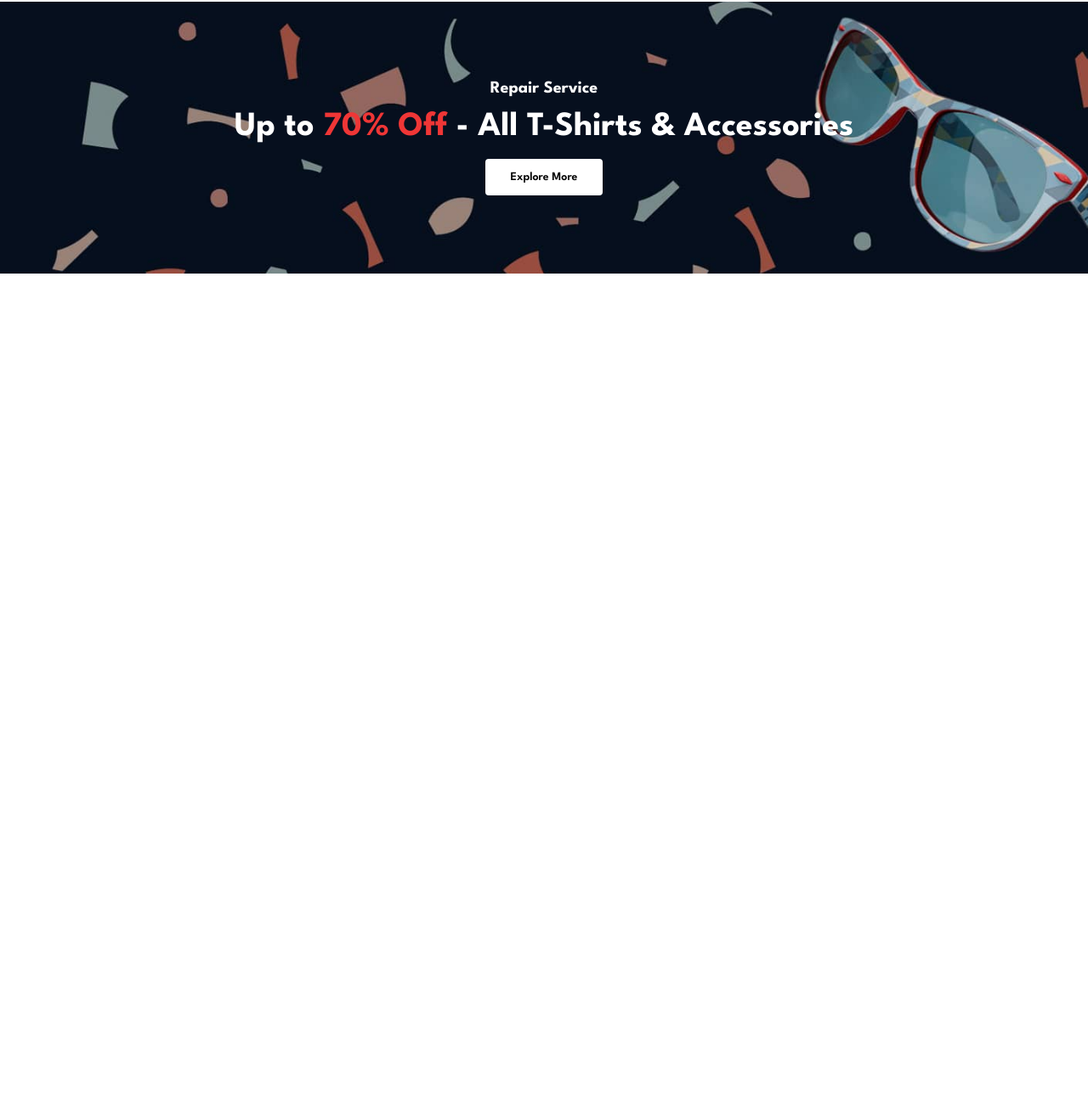
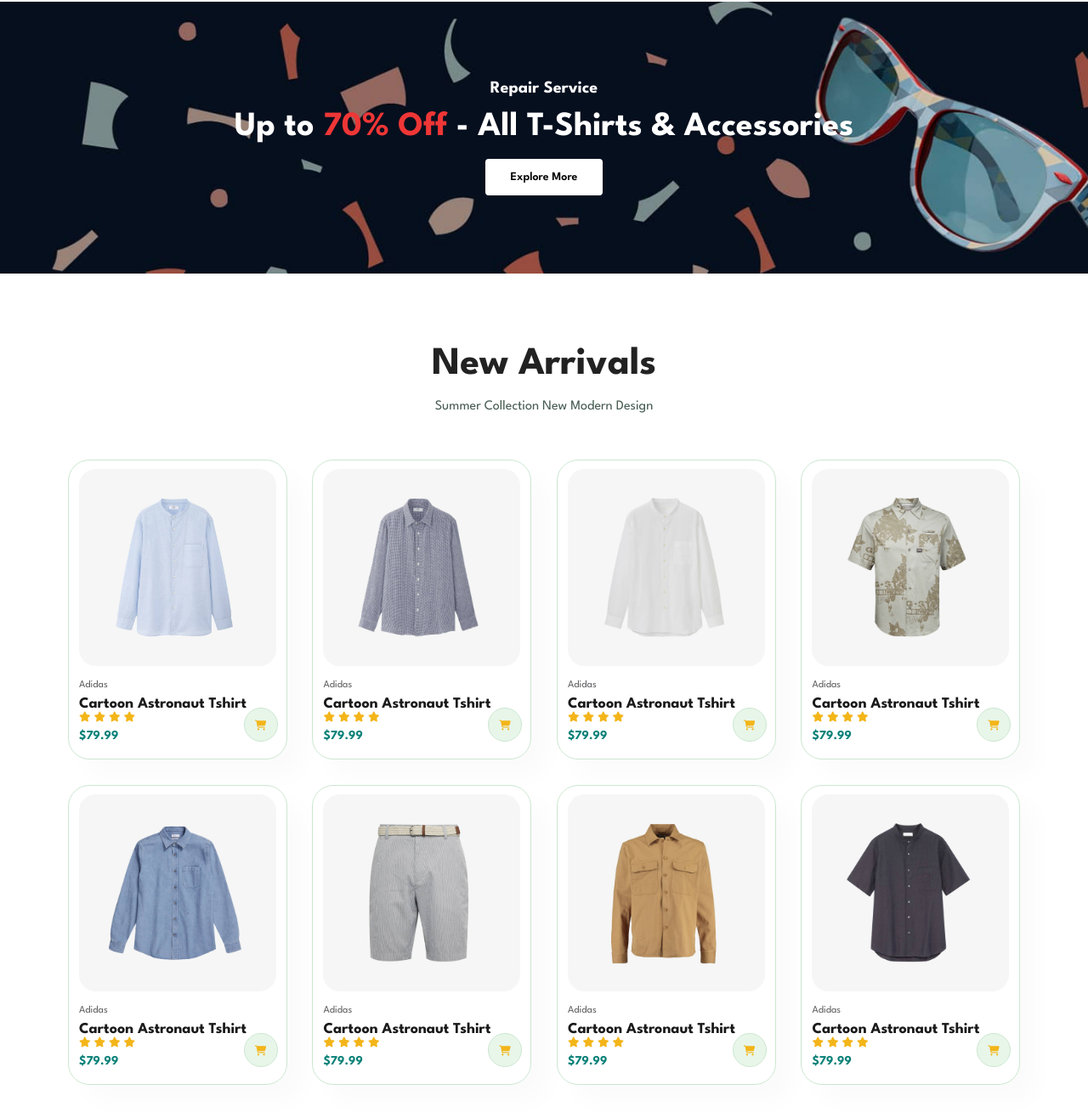
Before and after one commit to TheIchigoSimp/Ecommerce-Website, a plain HTML site: page index.html in a window 1280 px wide. Shown: the part 2112-3428 px from the top of the page at 85% size. Before the commit the page ends 2474 px from the top, so only its background shows below. Drawn offline with Linux system fonts and the light colour scheme; a web font is replaced by a local one.

Commit message:
Added New Arrivals Section

```diff
--- a/index.html
+++ b/index.html
@@ -192,6 +192,132 @@
       <button class="normal">Explore More</button>
     </section>
 
+    <section id="product1" class="section-p1">
+      <h2>New Arrivals</h2>
+      <p>Summer Collection New Modern Design</p>
+      <div class="pro-container">
+        <div class="pro">
+          <img src="Images/products/n1.jpg" alt="product1" />
+          <div class="des">
+            <span>Adidas</span>
+            <h5>Cartoon Astronaut Tshirt</h5>
+            <div class="star">
+              <i class="fas fa-star"></i>
+              <i class="fas fa-star"></i>
+              <i class="fas fa-star"></i>
+              <i class="fas fa-star"></i>
+            </div>
+            <h4>$79.99</h4>
+            <a href="#"><i class="fas fa-shopping-cart cart"></i></a>
+          </div>
+        </div>
+        <div class="pro">
+          <img src="Images/products/n2.jpg" alt="product1" />
+          <div class="des">
+            <span>Adidas</span>
+            <h5>Cartoon Astronaut Tshirt</h5>
+            <div class="star">
+              <i class="fas fa-star"></i>
+              <i class="fas fa-star"></i>
+              <i class="fas fa-star"></i>
+              <i class="fas fa-star"></i>
+            </div>
+            <h4>$79.99</h4>
+            <a href="#"><i class="fas fa-shopping-cart cart"></i></a>
+          </div>
+        </div>
+        <div class="pro">
+          <img src="Images/products/n3.jpg" alt="product1" />
+          <div class="des">
+            <span>Adidas</span>
+            <h5>Cartoon Astronaut Tshirt</h5>
+            <div class="star">
+              <i class="fas fa-star"></i>
+              <i class="fas fa-star"></i>
+              <i class="fas fa-star"></i>
+              <i class="fas fa-star"></i>
+            </div>
+            <h4>$79.99</h4>
+            <a href="#"><i class="fas fa-shopping-cart cart"></i></a>
+          </div>
+        </div>
+        <div class="pro">
+          <img src="Images/products/n4.jpg" alt="product1" />
+          <div class="des">
+            <span>Adidas</span>
+            <h5>Cartoon Astronaut Tshirt</h5>
+            <div class="star">
+              <i class="fas fa-star"></i>
+              <i class="fas fa-star"></i>
+              <i class="fas fa-star"></i>
+              <i class="fas fa-star"></i>
+            </div>
+            <h4>$79.99</h4>
+            <a href="#"><i class="fas fa-shopping-cart cart"></i></a>
+          </div>
+        </div>
+        <div class="pro">
+          <img src="Images/products/n5.jpg" alt="product1" />
+          <div class="des">
+            <span>Adidas</span>
+            <h5>Cartoon Astronaut Tshirt</h5>
+            <div class="star">
+              <i class="fas fa-star"></i>
+              <i class="fas fa-star"></i>
+              <i class="fas fa-star"></i>
+              <i class="fas fa-star"></i>
+            </div>
+            <h4>$79.99</h4>
+            <a href="#"><i class="fas fa-shopping-cart cart"></i></a>
+          </div>
+        </div>
+        <div class="pro">
+          <img src="Images/products/n6.jpg" alt="product1" />
+          <div class="des">
+            <span>Adidas</span>
+            <h5>Cartoon Astronaut Tshirt</h5>
+            <div class="star">
+              <i class="fas fa-star"></i>
+              <i class="fas fa-star"></i>
+              <i class="fas fa-star"></i>
+              <i class="fas fa-star"></i>
+            </div>
+            <h4>$79.99</h4>
+            <a href="#"><i class="fas fa-shopping-cart cart"></i></a>
+          </div>
+        </div>
+        <div class="pro">
+          <img src="Images/products/n7.jpg" alt="product1" />
+          <div class="des">
+            <span>Adidas</span>
+            <h5>Cartoon Astronaut Tshirt</h5>
+            <div class="star">
+              <i class="fas fa-star"></i>
+              <i class="fas fa-star"></i>
+              <i class="fas fa-star"></i>
+              <i class="fas fa-star"></i>
+            </div>
+            <h4>$79.99</h4>
+            <a href="#"><i class="fas fa-shopping-cart cart"></i></a>
+          </div>
+        </div>
+        <div class="pro">
+          <img src="Images/products/n8.jpg" alt="product1" />
+          <div class="des">
+            <span>Adidas</span>
+            <h5>Cartoon Astronaut Tshirt</h5>
+            <div class="star">
+              <i class="fas fa-star"></i>
+              <i class="fas fa-star"></i>
+              <i class="fas fa-star"></i>
+              <i class="fas fa-star"></i>
+            </div>
+            <h4>$79.99</h4>
+            <a href="#"><i class="fas fa-shopping-cart cart"></i></a>
+          </div>
+        </div>
+      </div>
+    </section>
     <script src="script.js"></script>
   </body>
 </html>
```
